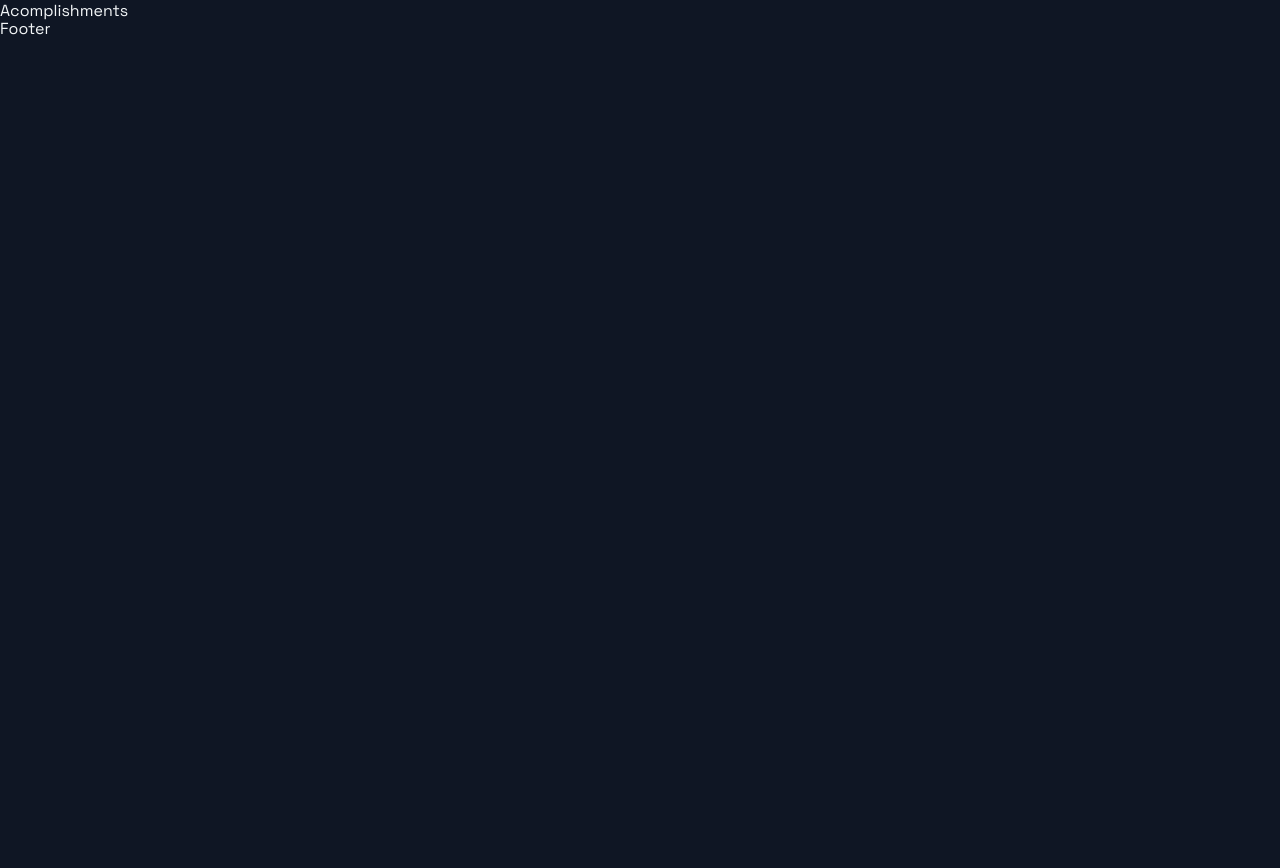
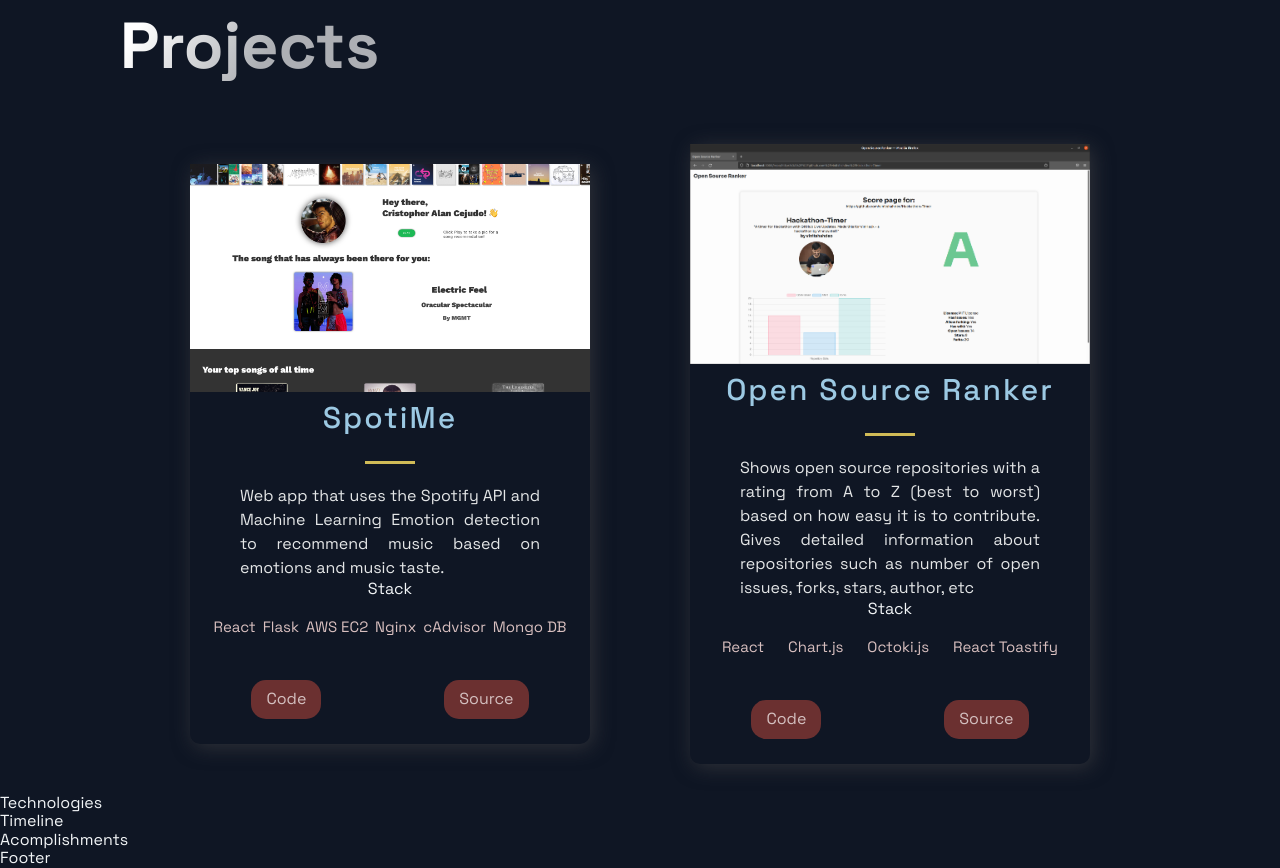
Before and after one commit to S4ND1X/GeorgeDev, a Next.js app: page / in a window 1280 px wide. Shown: the part 660-1528 px from the top of the page. Before the commit the page ends 800 px from the top, so only its background shows below. Built offline with nearby package versions, Linux system fonts and the light colour scheme.

Commit message:
feature: add first projects and layout

```diff
--- a/src/components/Projects/Projects.js
+++ b/src/components/Projects/Projects.js
@@ -1,13 +1,58 @@
-import React from 'react';
+import React from "react";
 
-import { BlogCard, CardInfo, ExternalLinks, GridContainer, HeaderThree, Hr, Tag, TagList, TitleContent, UtilityList, Img } from './ProjectsStyles';
-import { Section, SectionDivider, SectionTitle } from '../../styles/GlobalComponents';
-import { projects } from '../../constants/constants';
+import {
+  BlogCard,
+  CardInfo,
+  ExternalLinks,
+  GridContainer,
+  HeaderThree,
+  Hr,
+  Tag,
+  TagList,
+  TitleContent,
+  UtilityList,
+  Img,
+} from "./ProjectsStyles";
+import {
+  Section,
+  SectionDivider,
+  SectionText,
+  SectionTitle,
+} from "../../styles/GlobalComponents";
+import { projects } from "../../constants/constants";
+import { LeftSection } from "../Hero/HeroStyles";
 
 const Projects = () => (
-  <div>
-    Projects
-  </div>
+  <Section nopadding id="projects">
+    <SectionDivider />
+    <SectionTitle main>Projects</SectionTitle>
+    <GridContainer>
+      {projects.map(
+        ({ id, image, title, description, tags, source, visit }) => (
+          <BlogCard key={id}>
+            <Img src={image} />
+            <TitleContent>
+              <HeaderThree title>{title}</HeaderThree>
+              <Hr />
+            </TitleContent>
+            <CardInfo>{description}</CardInfo>
+            <div>
+              <TitleContent>Stack</TitleContent>
+              <TagList>
+                {tags.map((tag, i) => (
+                  <Tag key={i}>{tag}</Tag>
+                ))}
+              </TagList>
+            </div>
+            <UtilityList>
+              <ExternalLinks href={visit}>Code</ExternalLinks>
+              <ExternalLinks href={source}>Source</ExternalLinks>
+            </UtilityList>
+          </BlogCard>
+        )
+      )}
+    </GridContainer>
+  </Section>
 );
 
 export default Projects;
--- a/src/constants/constants.js
+++ b/src/constants/constants.js
@@ -1,46 +1,30 @@
 export const projects = [
   {
-    title: 'MERN Memories',
-    description: "Using React, Node.js, Express & MongoDB you'll learn how to build a Full Stack MERN Application - from start to finish. The App is called Memories and it is a simple social media app that allows users to post interesting events that happened in their lives.",
-      image: '/images/1.png',
-      tags: ['Mongo', 'Express', 'React', 'Node'],
-    source: 'https://google.com',
-    visit: 'https://google.com',
+    title: "SpotiMe",
+    description:
+      "Web app that uses the Spotify API and Machine Learning Emotion detection to recommend music based on emotions and music taste.",
+    image: "/images/1.png",
+    tags: ["React", "Flask", "AWS EC2", "Nginx", "cAdvisor", "Mongo DB"],
+    source: "https://github.com/MLH-Fellowship/spotify-web-app",
+    visit: "https://google.com",
     id: 0,
   },
   {
-    title: 'E-Commerce',
-    description:"While building it you're going to learn many advanced React & JavaScript topics, as well as how to use Stripe for card transactions. On top of that, at the end of the video, you will have this unique and complex webshop app that you will be able to add to your portfolio. And trust me, e-commerce applications are impressive.",
-    image: '/images/2.png',
-    tags: ['React', 'JavaScript'],
-    source: 'https://google.com',
-    visit: 'https://google.com',
+    title: "Open Source Ranker",
+    description:
+      "Shows open source repositories with a rating from A to Z (best to worst) based on how easy it is to contribute. Gives detailed information about repositories such as number of open issues, forks, stars, author, etc",
+    image: "/images/2.png",
+    tags: ["React", "Chart.js", "Octoki.js", "React Toastify"],
+    source: "https://github.com/S4ND1X/OpenSourceRanker",
+    visit: "https://google.com",
     id: 1,
-  },
-  {
-    title: 'WebRTC App',
-    description: "This is a code repository for the corresponding YouTube video. In this tutorial, we're going to build and deploy a React Video Chat Application using WebRTC.",
-      image: '/images/3.jpg',
-      tags: ['React', 'WebRTC'],
-    source: 'https://google.com',
-    visit: 'https://google.com',
-    id: 2,
-  },
-  {
-    title: 'Unichat',
-    description: "This is a code repository for the corresponding video tutorial. In this video, we will create a full Realtime Chat Application",
-    image: '/images/4.jpg',
-    tags: ['React', 'ChatEngine', 'Firebase'],
-    source: 'https://google.com',
-    visit: 'https://google.com',
-    id: 3,
   },
 ];
 
 export const TimeLineData = [
-  { year: 2017, text: 'Started my journey', },
-  { year: 2018, text: 'Worked as a freelance developer', },
-  { year: 2019, text: 'Founded JavaScript Mastery', },
-  { year: 2020, text: 'Shared my projects with the world', },
-  { year: 2021, text: 'Started my own platform', },
+  { year: 2018, text: "Started my journey" },
+  { year: 2019, text: "Completed 365 days of code challenge" },
+  { year: 2020, text: "First full stack development position" },
+  { year: 2020, text: "Landed second job as a backend developer" },
+  { year: 2021, text: "Started MLH Internship powered by Facebook" },
 ];
```
Also changed, not shown: public/images/1.png, public/images/2.png.
